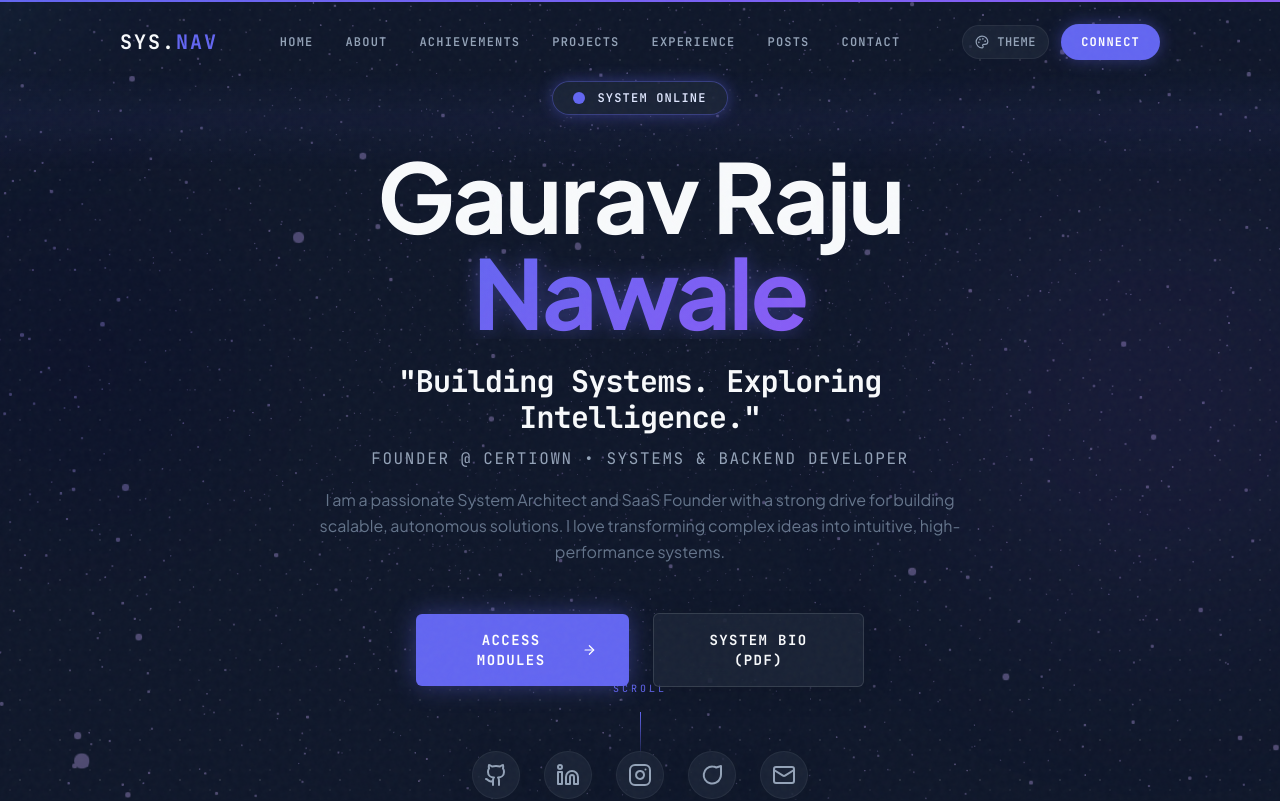
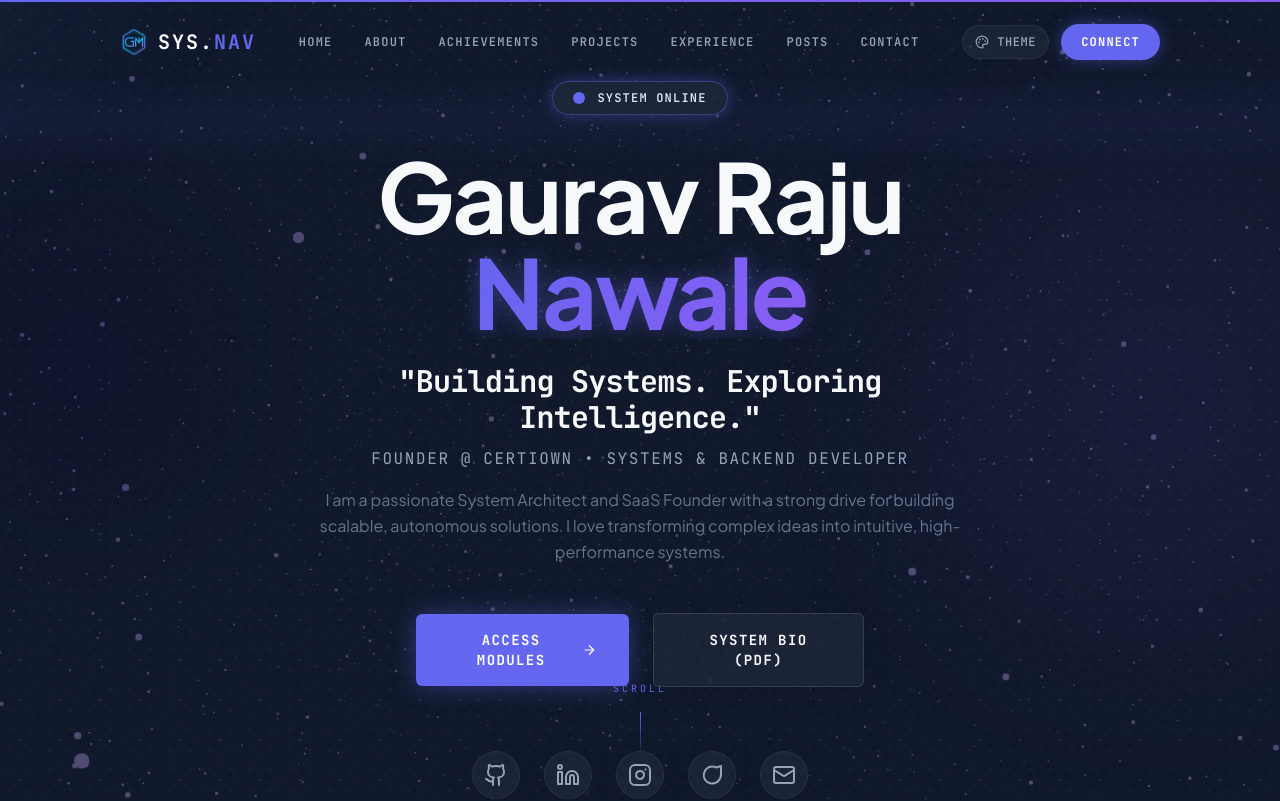
Before and after one commit to Nawalegaurav26/lifetime_learner26, a Next.js app: page / in a window 1280 px wide. Shown: the top 801 px of the page. Built offline with nearby package versions, Linux system fonts and the light colour scheme.

Commit message:
feat: integrate BrandLogo into Navbar with hover animation

```diff
--- a/src/components/Navbar.tsx
+++ b/src/components/Navbar.tsx
@@ -5,6 +5,7 @@ import { motion, AnimatePresence, useScroll, useSpring } from "framer-motion";
 import Link from "next/link";
 import { Menu, X, Palette, Moon, Sun, Zap, Check } from "lucide-react";
 import { useTheme, type Theme } from "@/contexts/ThemeContext";
+import { BrandLogo } from "./Icons";
 
 const navLinks = [
   { name: "Home", href: "/" },
@@ -110,11 +111,13 @@ export default function Navbar() {
           {/* Logo */}
           <Link
             href="/"
-            className="text-xl font-bold tracking-widest font-mono transition-all duration-300"
+            className="flex items-center gap-2.5 text-xl font-bold tracking-widest font-mono transition-all duration-300 group"
             style={{ color: "var(--foreground)" }}
           >
-            SYS.
-            <span style={{ color: "var(--primary)" }}>NAV</span>
+            <BrandLogo size={28} className="group-hover:rotate-[60deg] transition-transform duration-700" />
+            <span>
+              SYS.<span style={{ color: "var(--primary)" }}>NAV</span>
+            </span>
           </Link>
 
           {/* Desktop Nav */}
```
